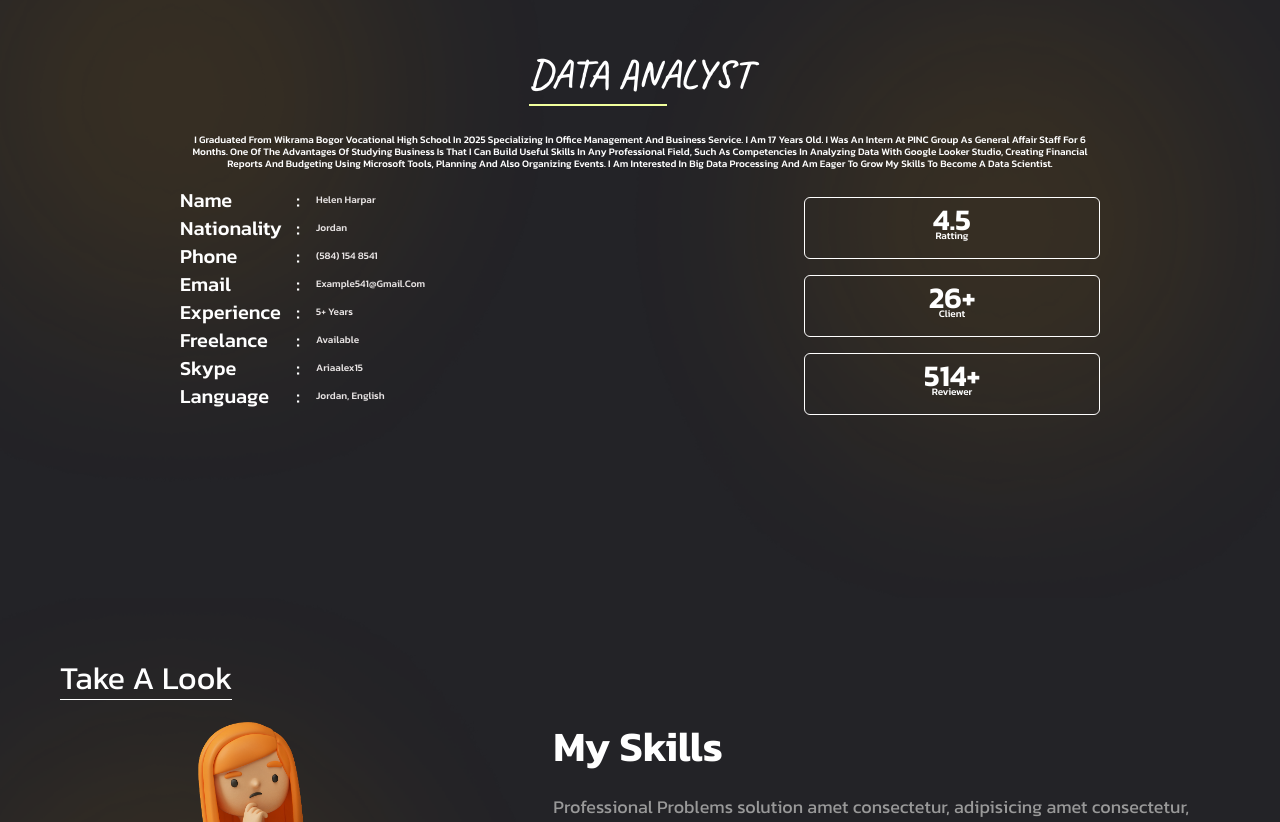
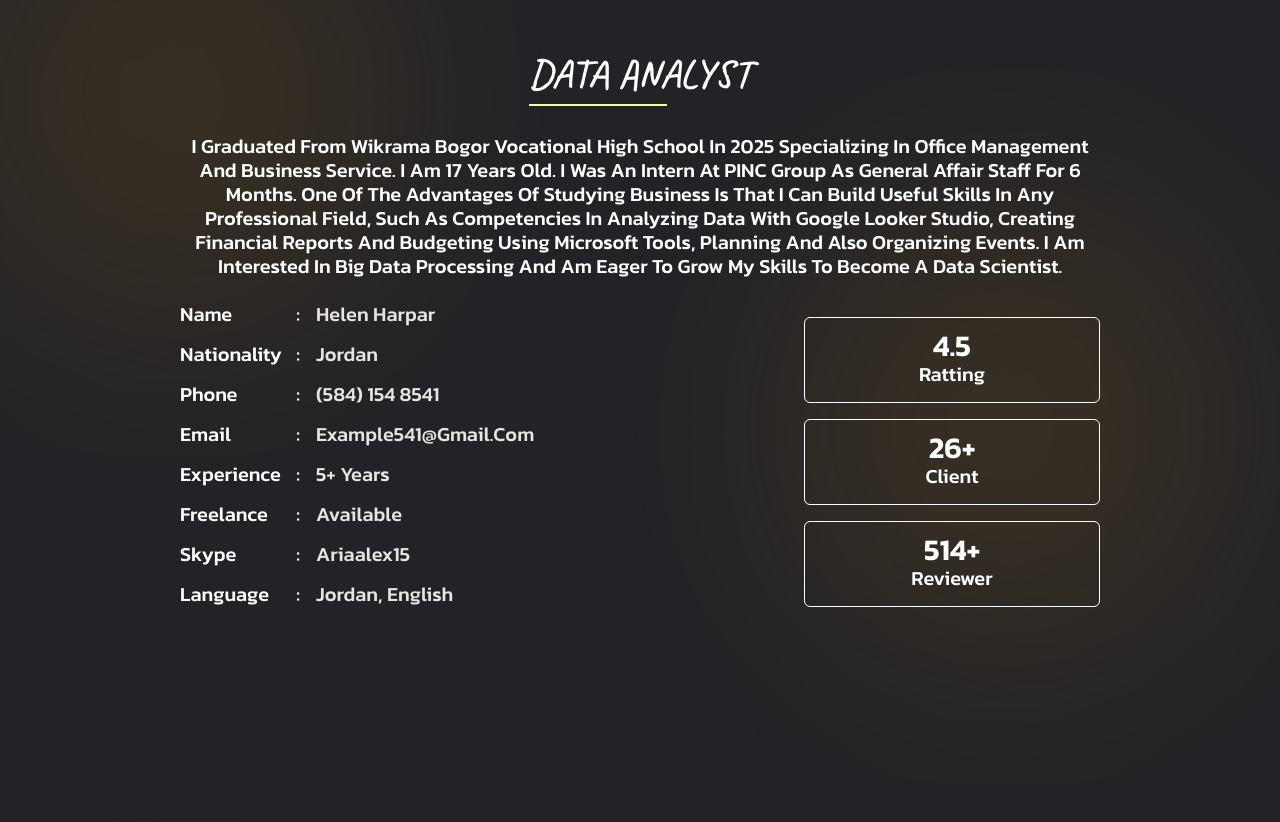
Before and after one commit to PutuPaulina/putupaulina.github.io, a plain HTML site: page index.html in a window 1280 px wide. Shown: the part 740-1562 px from the top of the page. Drawn offline with Linux system fonts and the light colour scheme.

Commit message:
Update index.html

```diff
--- a/index.html
+++ b/index.html
@@ -91,7 +91,7 @@
          <span class="common__sub position-relative z-1 text-uppercase" data-aos="fade-down" data-aos-duration="1000" style="font-size: 40px;">
            Data Analyst
          </span>
-         <h2 class="fw-500 position-relative z-1" data-aos="fade-downbcolor" data-aos-duration="1600" style="font-size: 10px;">
+         <h2 class="fw-500 position-relative z-1" data-aos="fade-downbcolor" data-aos-duration="1600" style="font-size: 20px;">
             I graduated from Wikrama Bogor Vocational High School in 2025 specializing in Office Management and Business Service. I am 17 years old. I was an intern at PINC Group as General Affair Staff for 6 months. One of the advantages of studying business is that I can build useful skills in any professional field, such as competencies in analyzing data with Google Looker Studio, creating financial reports and budgeting using Microsoft tools, planning and also organizing events. I am interested in big data processing and am eager to grow my skills to become a data scientist.
                   <div class="about__contactwraps mt-4">
                      <div class="row g-3 align-items-center justify-content-between">
```
